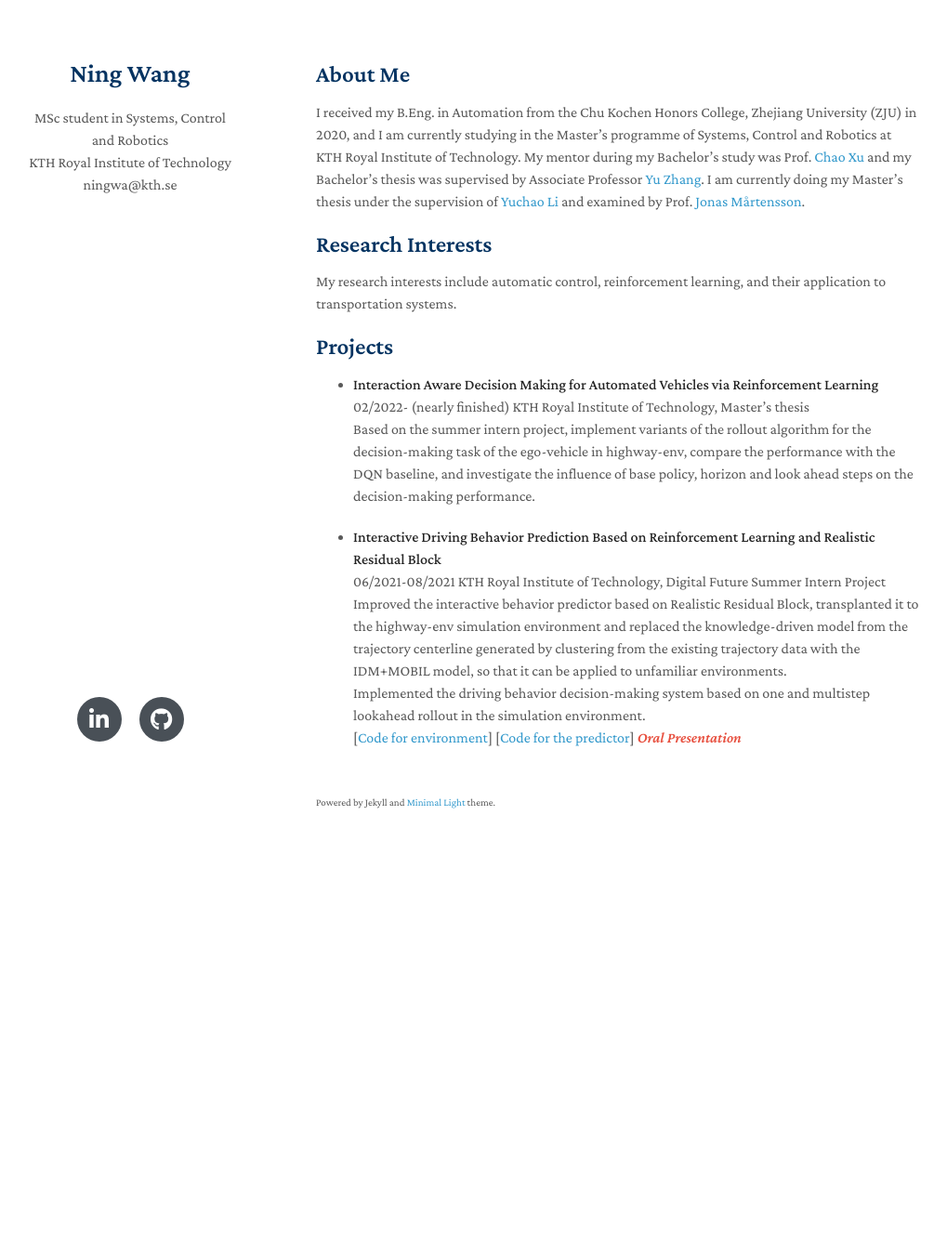
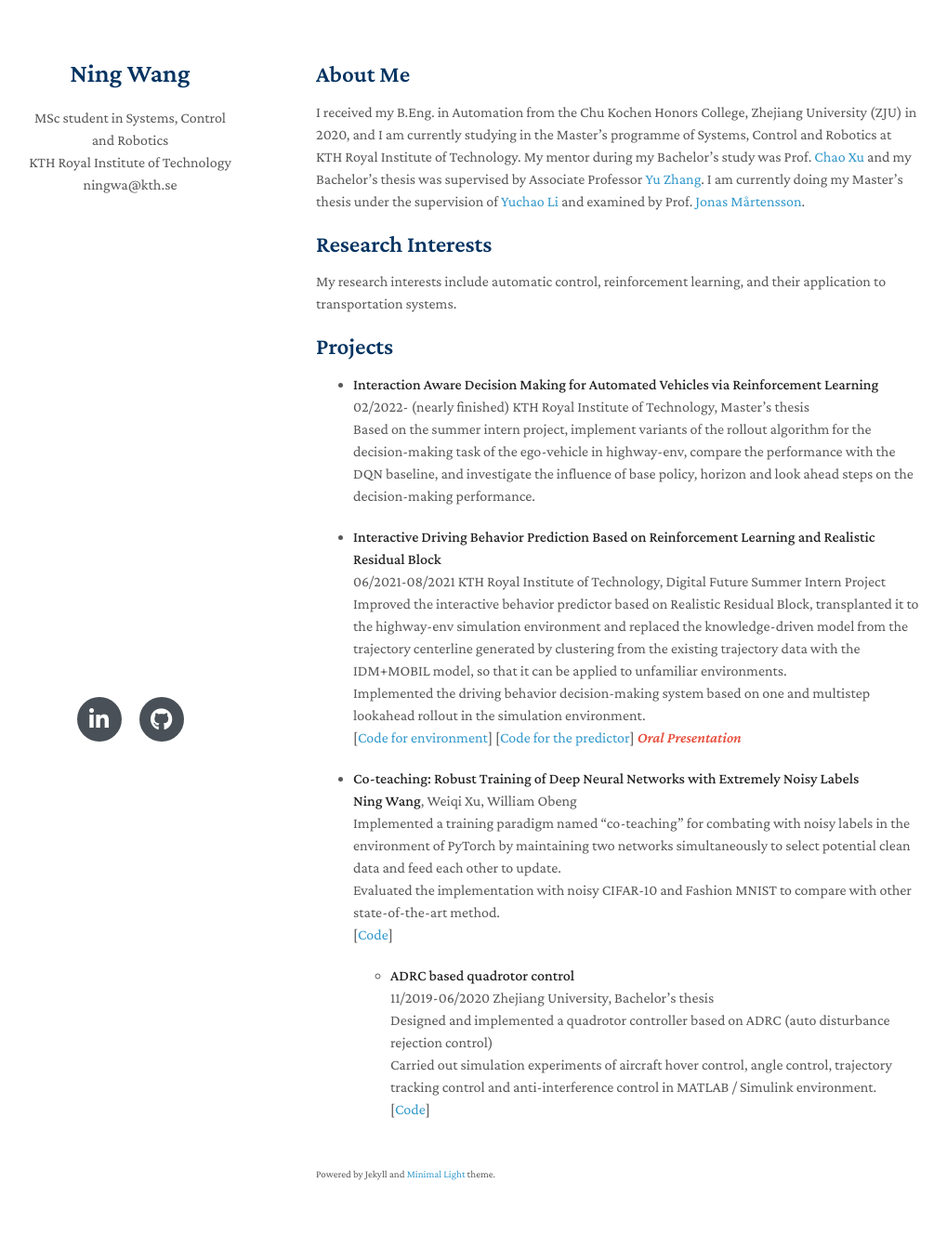
Before and after one commit to ningwak/ningwak.github.io, a Jekyll site: the page built from index.md, in a window 1280 px wide. Shown: the whole page at 93% size, without its empty margins (130-1149 px from the left). Built offline with Jekyll 4.4.1, drawn with Linux system fonts in a browser that asks for light colours; nearby versions of some CDN libraries; a style sheet for code colours, icons or effects is not loaded; our own code applies the rules of GitHub Pages for plain Markdown files; before the commit the page ends 944 px from its top, so only the background shows below that.

Commit message:
Update index.md

```diff
--- a/index.md
+++ b/index.md
@@ -28,3 +28,23 @@ My research interests include automatic control, reinforcement learning, and the
  	Implemented the driving behavior decision-making system based on one and multistep lookahead rollout in the simulation environment.
   <br>
   [[Code for environment](https://github.com/ningwak/highway-env-for-data-driven-simulation)] [[Code for the predictor](https://github.com/ningwak/RRB_without_centerlines)] <strong><i style="color:#e74d3c">Oral Presentation</i></strong>
+
+- **Co-teaching: Robust Training of Deep Neural Networks with Extremely Noisy Labels**
+  <br>
+  **Ning Wang**, Weiqi Xu, William Obeng
+  <br>
+  Implemented a training paradigm named "co-teaching" for combating with noisy labels in the environment of PyTorch by maintaining two networks simultaneously to select potential clean data and feed each other to update.
+  <br>
+ 	Evaluated the implementation with noisy CIFAR-10 and Fashion MNIST to compare with other state-of-the-art method.
+  <br>
+  [[Code](https://github.com/ningwak/DD2424-co-teaching-deep)]
+
+  - **ADRC based quadrotor control**
+  <br>
+  11/2019-06/2020 Zhejiang University, Bachelor’s thesis
+  <br>
+  Designed and implemented a quadrotor controller based on ADRC (auto disturbance rejection control)
+  <br>
+ 	Carried out simulation experiments of aircraft hover control, angle control, trajectory tracking control and anti-interference control in MATLAB / Simulink environment.
+  <br>
+  [[Code](https://github.com/ningwak/ADRC_quadrotor)]
```
